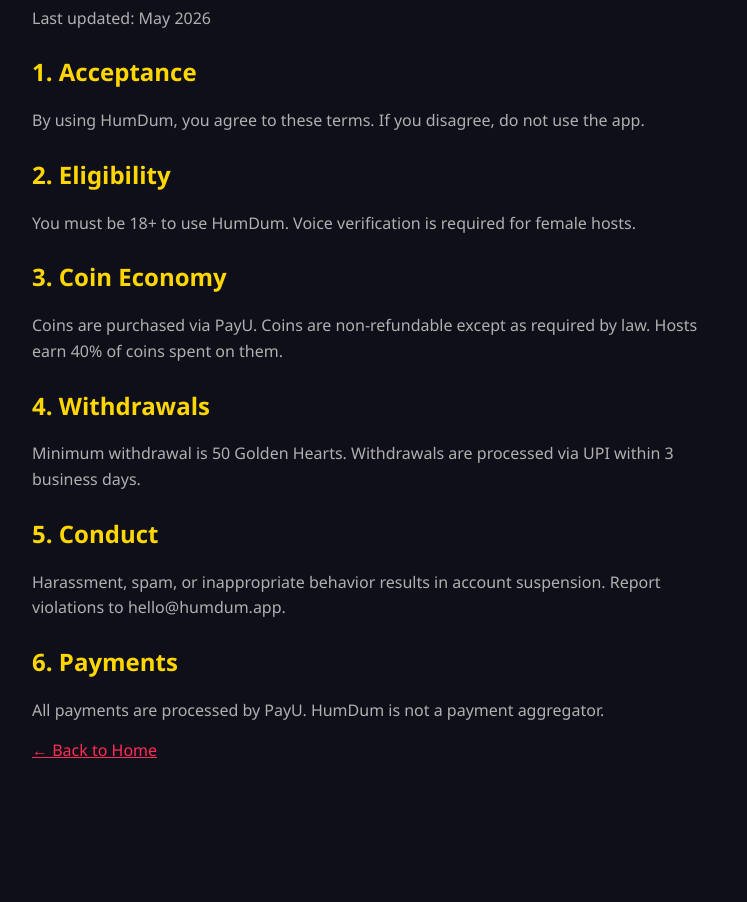
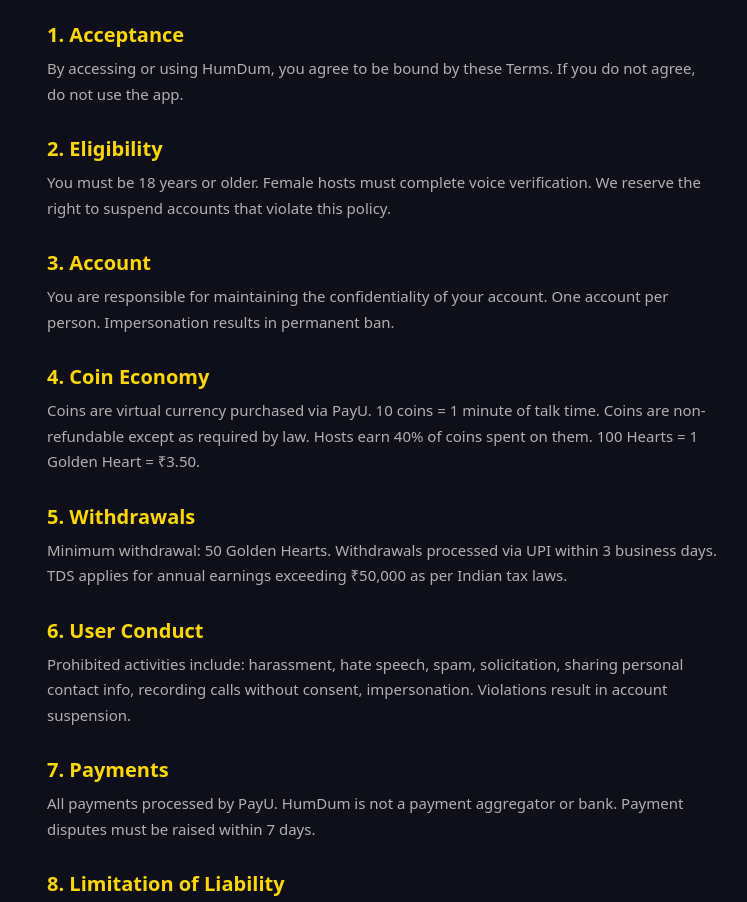
Before and after one commit to humdum-app/humdum-landing, a plain HTML site: page terms.html in a window 1280 px wide. Shown: the part 120-1022 px from the top of the page, without its empty margins (258-1005 px from the left). Before the commit the page ends 921 px from the top, so only its background shows below. Drawn offline with Linux system fonts and the light colour scheme.

Commit message:
Update terms.html

```diff
--- a/terms.html
+++ b/terms.html
@@ -1,39 +1,14 @@
-<!DOCTYPE html>
-<html lang="en">
-<head>
-    <meta charset="UTF-8">
-    <meta name="viewport" content="width=device-width, initial-scale=1.0">
-    <title>Terms of Service — HumDum</title>
-    <style>
-        body { font-family: 'Segoe UI', system-ui, sans-serif; background: #0F0F1A; color: #FFFFFF; padding: 40px; max-width: 700px; margin: 0 auto; }
-        h1 { color: #FF2D55; }
-        h2 { color: #FFD700; margin-top: 24px; }
-        p, li { color: #B0B0B0; line-height: 1.6; }
-        a { color: #FF2D55; }
-    </style>
-</head>
-<body>
-    <h1>Terms of Service</h1>
-    <p>Last updated: May 2026</p>
-
-    <h2>1. Acceptance</h2>
-    <p>By using HumDum, you agree to these terms. If you disagree, do not use the app.</p>
-
-    <h2>2. Eligibility</h2>
-    <p>You must be 18+ to use HumDum. Voice verification is required for female hosts.</p>
-
-    <h2>3. Coin Economy</h2>
-    <p>Coins are purchased via PayU. Coins are non-refundable except as required by law. Hosts earn 40% of coins spent on them.</p>
-
-    <h2>4. Withdrawals</h2>
-    <p>Minimum withdrawal is 50 Golden Hearts. Withdrawals are processed via UPI within 3 business days.</p>
-
-    <h2>5. Conduct</h2>
-    <p>Harassment, spam, or inappropriate behavior results in account suspension. Report violations to hello@humdum.app.</p>
-
-    <h2>6. Payments</h2>
-    <p>All payments are processed by PayU. HumDum is not a payment aggregator.</p>
-
-    <a href="index.html">← Back to Home</a>
-</body>
-</html>
+<!DOCTYPE html><html lang="en"><head><meta charset="UTF-8"><meta name="viewport" content="width=device-width, initial-scale=1.0"><title>Terms of Service — HumDum</title><style>*{margin:0;padding:0;box-sizing:border-box}body{font-family:system-ui,sans-serif;background:#0F0F1A;color:#FFF;padding:40px;max-width:750px;margin:0 auto}h1{color:#FF2D55;font-size:32px;margin-bottom:8px}h2{color:#FFD700;margin-top:28px;font-size:20px}p,li{color:#B0B0B0;line-height:1.7;font-size:15px;margin:8px 0}a{color:#FF2D55}.nav-back{display:inline-block;margin-top:32px;padding:12px 24px;background:#FF2D55;color:#FFF;text-decoration:none;border-radius:50px;font-weight:bold}</style></head><body>
+<h1>Terms of Service</h1><p style="color:#808080;font-size:13px;margin-bottom:24px">Last updated: May 2026</p>
+<h2>1. Acceptance</h2><p>By accessing or using HumDum, you agree to be bound by these Terms. If you do not agree, do not use the app.</p>
+<h2>2. Eligibility</h2><p>You must be 18 years or older. Female hosts must complete voice verification. We reserve the right to suspend accounts that violate this policy.</p>
+<h2>3. Account</h2><p>You are responsible for maintaining the confidentiality of your account. One account per person. Impersonation results in permanent ban.</p>
+<h2>4. Coin Economy</h2><p>Coins are virtual currency purchased via PayU. 10 coins = 1 minute of talk time. Coins are non-refundable except as required by law. Hosts earn 40% of coins spent on them. 100 Hearts = 1 Golden Heart = ₹3.50.</p>
+<h2>5. Withdrawals</h2><p>Minimum withdrawal: 50 Golden Hearts. Withdrawals processed via UPI within 3 business days. TDS applies for annual earnings exceeding ₹50,000 as per Indian tax laws.</p>
+<h2>6. User Conduct</h2><p>Prohibited activities include: harassment, hate speech, spam, solicitation, sharing personal contact info, recording calls without consent, impersonation. Violations result in account suspension.</p>
+<h2>7. Payments</h2><p>All payments processed by PayU. HumDum is not a payment aggregator or bank. Payment disputes must be raised within 7 days.</p>
+<h2>8. Limitation of Liability</h2><p>HumDum is provided "as is." We are not liable for any damages arising from use of the platform.</p>
+<h2>9. Termination</h2><p>We may terminate accounts for violation of these terms. You may delete your account at any time from Settings.</p>
+<h2>10. Contact</h2><p>📧 hello@humdum.app</p>
+<a href="index.html" class="nav-back">← Back to Home</a>
+</body></html>
```
